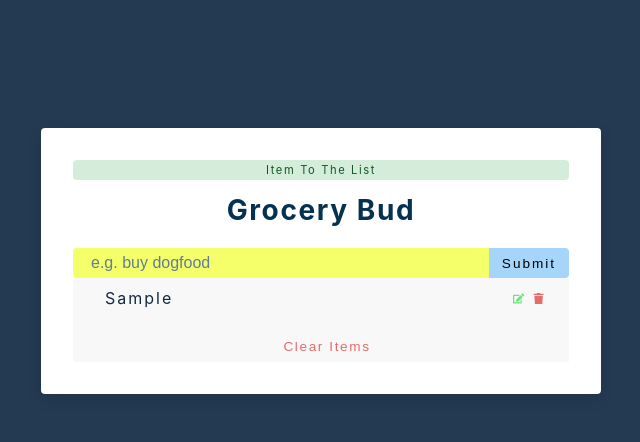
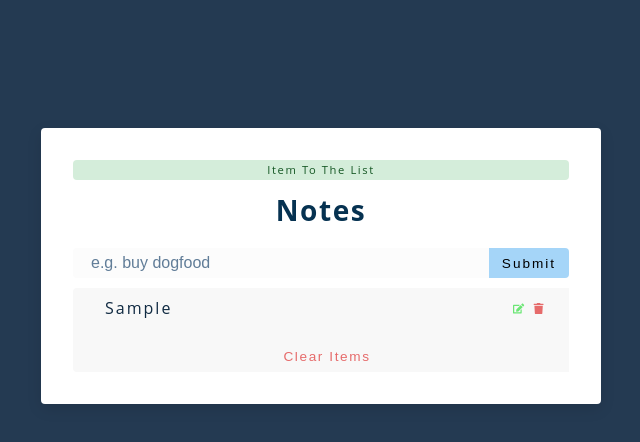
Before and after one commit to isabelchua/react-projects, a React (Create React App) app in the folder 10-grocery-bud/setup/: page / in a window 1280 px wide. Both pictures are taken after typing "Sample" into the empty fields and a click on the button "Submit". Shown: the top 442 px of the page, without its empty margins (319-959 px from the left). Built offline with nearby package versions, Linux system fonts and the light colour scheme.

Commit message:
highlight done editing

```diff
--- a/10-grocery-bud/setup/src/App.js
+++ b/10-grocery-bud/setup/src/App.js
@@ -45,6 +45,7 @@ function App() {
 			setEditId(null);
 			setIsEditing(false);
 			showAlert(true, "success", "value changed");
+			setEditColor("");
 		} else {
 			showAlert(true, "success", "item to the list");
 			// show alert
@@ -82,15 +83,15 @@ function App() {
 
 	return (
 		<section className="section-center">
-			<form className="grocery-form" onSubmit={handleSubmit}>
+			<form className="todo-form" onSubmit={handleSubmit}>
 				{alert.show && (
 					<Alert {...alert} removeAlert={showAlert} list={list} />
 				)}
-				<h3>grocery bud</h3>
+				<h3>Notes</h3>
 				<div className="form-control">
 					<input
 						type="text"
-						className={`grocery input-field ${editColor}`}
+						className={`todo input-field ${editColor}`}
 						placeholder="e.g. buy dogfood"
 						value={name}
 						onChange={e => setName(e.target.value)}
@@ -101,7 +102,7 @@ function App() {
 				</div>
 			</form>
 			{list.length > 0 && (
-				<div className="grocery">
+				<div className="todo">
 					<List items={list} removeItem={removeItem} editItem={editItem} />
 					<button className="clear-btn" onClick={clearList}>
 						{" "}
--- a/10-grocery-bud/setup/src/List.js
+++ b/10-grocery-bud/setup/src/List.js
@@ -2,11 +2,11 @@ import React from "react";
 import { FaEdit, FaTrash } from "react-icons/fa";
 const List = ({ items, removeItem, editItem }) => {
 	return (
-		<div className="grocery-list">
+		<div className="todo-list">
 			{items.map(item => {
 				const { id, title } = item;
 				return (
-					<article key={id} className="grocery-item">
+					<article key={id} className="todo-item">
 						<p className="title">{title}</p>
 						<div className="btn-container">
 							<button
--- a/10-grocery-bud/setup/src/index.css
+++ b/10-grocery-bud/setup/src/index.css
@@ -67,12 +67,11 @@ html {
 }
 
 body {
-	font-family: -apple-system, BlinkMacSystemFont, "Segoe UI", Roboto, Oxygen,
-		Ubuntu, Cantarell, "Open Sans", "Helvetica Neue", sans-serif;
+	font-family: "Open Sans", "Helvetica Neue", sans-serif;
 	background: var(--grey-10);
 	color: var(--grey-1);
 	line-height: 1.5;
-	font-size: 0.875rem;
+	font-size: 1rem;
 }
 ul {
 	list-style-type: none;
@@ -169,7 +168,7 @@ main {
 }
 /*
 ===============
-Grocery List
+todo List
 ===============
 */
 .section-center {
@@ -201,7 +200,7 @@ Grocery List
 	color: #155724;
 	background: #d4edda;
 }
-.grocery-form h3 {
+.todo-form h3 {
 	color: var(--primary-1);
 	margin-bottom: 1.5rem;
 	text-align: center;
@@ -209,9 +208,10 @@ Grocery List
 .form-control {
 	display: flex;
 	justify-content: center;
+	margin-bottom: 10px;
 }
 
-.grocery {
+.todo {
 	padding: 0.25rem;
 	padding-left: 1rem;
 	background: #f8f8f8;
@@ -224,10 +224,10 @@ Grocery List
 }
 
 .input-field {
-	background: #f5ff69;
+	background: #fcfcfc;
 }
 
-.grocery::placeholder {
+.todo::placeholder {
 	font-family: var(--ff-secondary);
 	color: var(--grey-5);
 }
@@ -252,11 +252,11 @@ Grocery List
 	color: var(--white);
 }
 
-.grocery-container {
+.todo-container {
 	margin-top: 2rem;
 }
 
-.grocery-item {
+.todo-item {
 	display: flex;
 	align-items: center;
 	justify-content: space-between;
@@ -266,11 +266,11 @@ Grocery List
 	border-radius: var(--radius);
 	text-transform: capitalize;
 }
-.grocery-item:hover {
+.todo-item:hover {
 	color: var(--grey-5);
 	background: var(--grey-10);
 }
-.grocery-item:hover .title {
+.todo-item:hover .title {
 	color: var(--grey-5);
 }
 .title {
@@ -321,5 +321,5 @@ Grocery List
 }
 
 .highlight {
-	background-color: #721c24;
+	background-color: #fffed0;
 }
```
